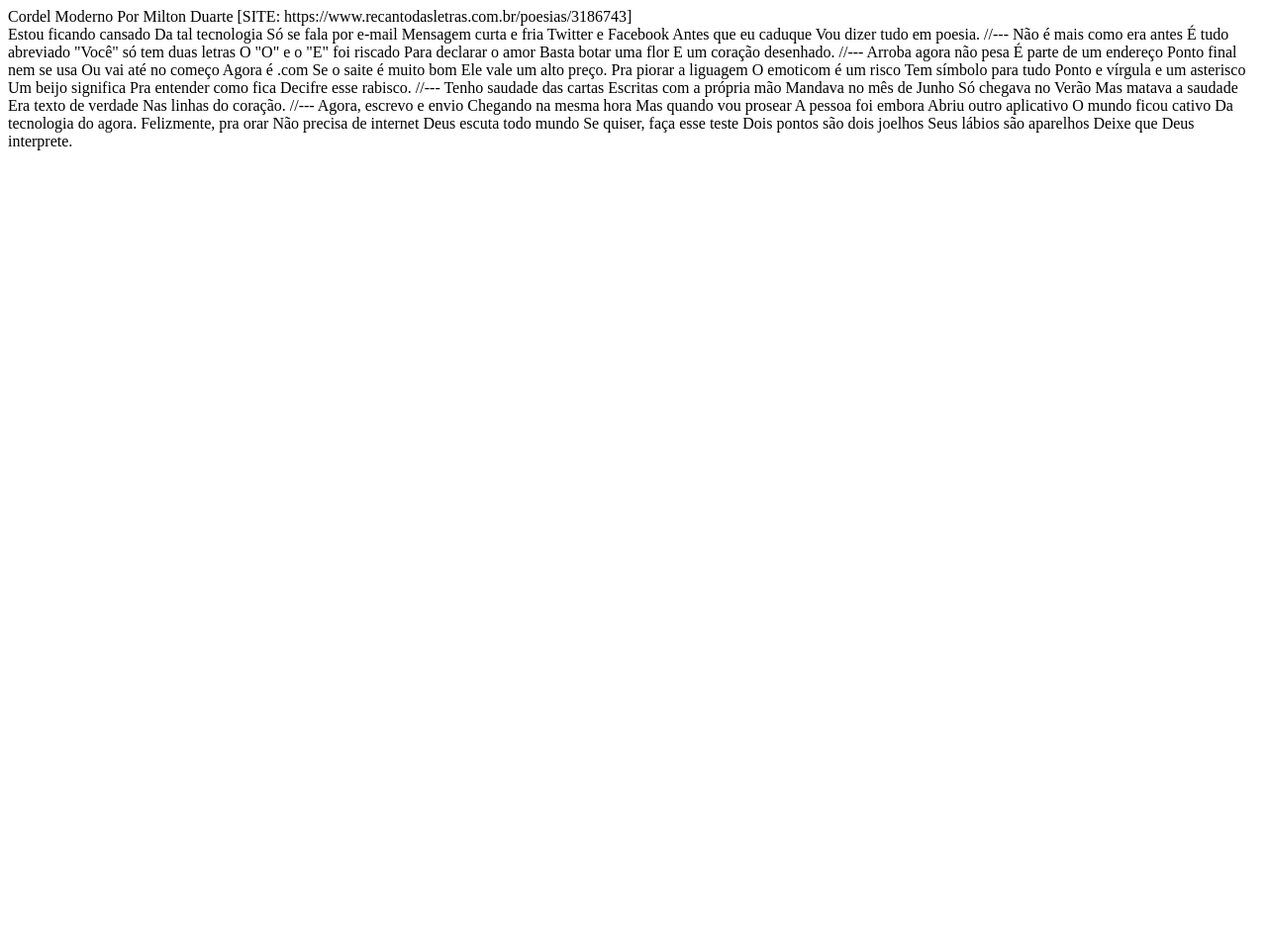
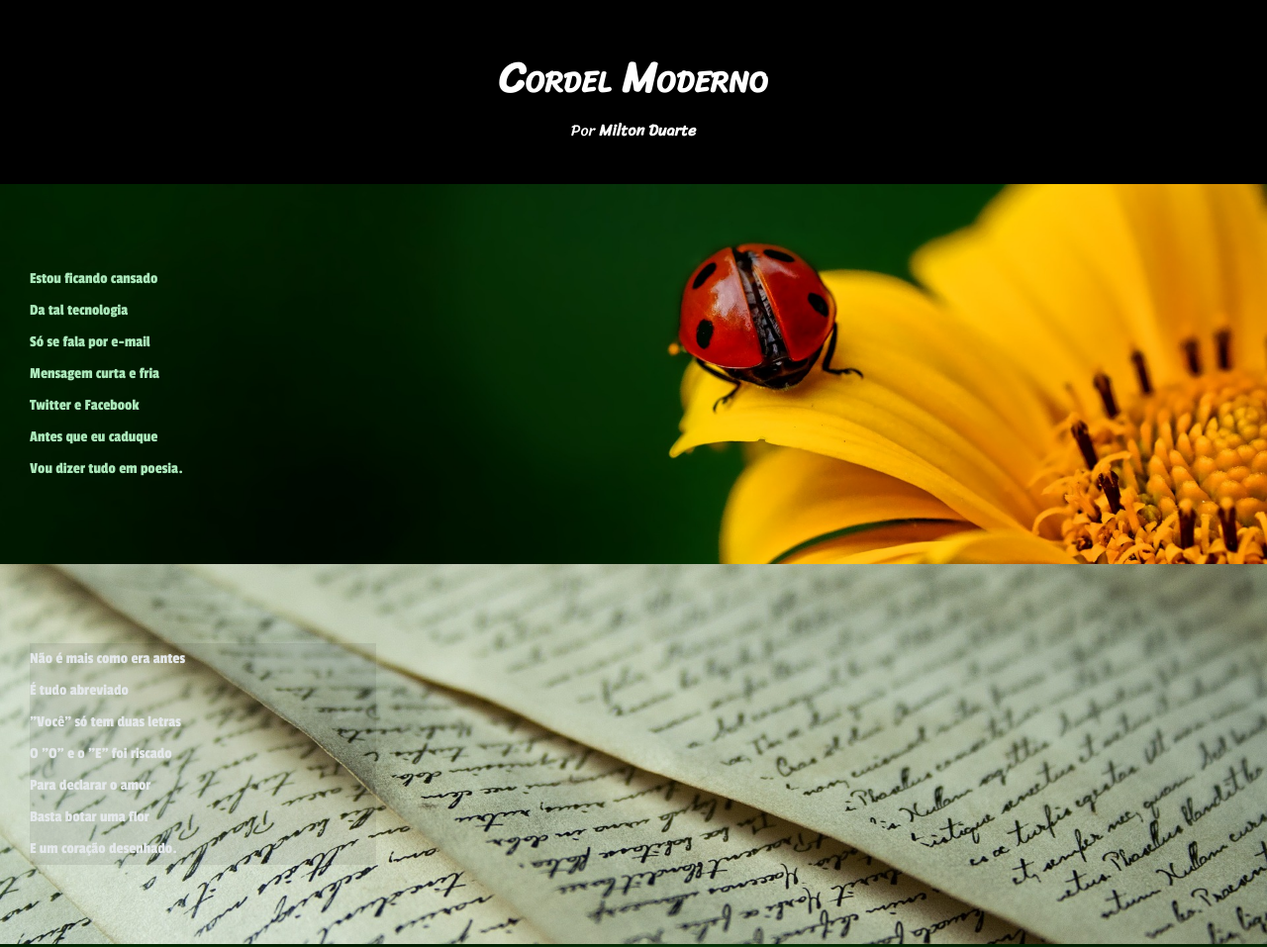
Before and after one commit to RomildoPessoa/HTML-e-CSS, a plain HTML site: page Desafios/Desafio12/cordel.html in a window 1280 px wide. Shown: the top 957 px of the page at 99% size. Before the commit the page ends 800 px from the top, so only its background shows below. Drawn offline with Linux system fonts and the light colour scheme.

Commit message:
atualizei

```diff
--- a/Desafios/Desafio12/cordel.html
+++ b/Desafios/Desafio12/cordel.html
@@ -5,80 +5,102 @@
     <meta name="viewport" content="width=device-width, initial-scale=1.0">
     <title>POrjeto Cordel</title>
     <link rel="shortcut icon" href="imagens/favicon.jpg" type="image/x-icon">
+   <link rel="stylesheet" href="style/style.css">
+
 </head>
 <body>
     <header>
-        Cordel Moderno
-        Por Milton Duarte
-        [SITE: https://www.recantodasletras.com.br/poesias/3186743]
+        <h1>Cordel Moderno</h1>
+        <p>Por <a href="https://www.recantodasletras.com.br/poesias/3186743" target="_blank">Milton Duarte</a></p>
+
     </header>
 
-    Estou ficando cansado
-    Da tal tecnologia
-    Só se fala por e-mail
-    Mensagem curta e fria
-    Twitter e Facebook
-    Antes que eu caduque
-    Vou dizer tudo em poesia.
+    <section class="normal">
+        <p>
+            Estou ficando cansado <br>
+            Da tal tecnologia <br>
+            Só se fala por e-mail <br>
+            Mensagem curta e fria <br>
+            Twitter e Facebook <br>
+            Antes que eu caduque <br>
+            Vou dizer tudo em poesia. <br>
+        </p>
+    </section>
 
-    //---
 
-    Não é mais como era antes
-    É tudo abreviado
-    "Você" só tem duas letras
-    O "O" e o "E" foi riscado
-    Para declarar o amor
-    Basta botar uma flor
-    E um coração desenhado.
+    <section class="imagem">
+        <p>
+            Não é mais como era antes <br>
+            É tudo abreviado <br>
+            "Você" só tem duas letras <br>
+            O "O" e o "E" foi riscado <br>
+            Para declarar o amor <br>
+            Basta botar uma flor <br>
+            E um coração desenhado. <br>
+        </p>
+    </section>
 
-    //---
 
-    Arroba agora não pesa
-    É parte de um endereço
-    Ponto final nem se usa
-    Ou vai até no começo
-    Agora é .com
-    Se o saite é muito bom
-    Ele vale um alto preço.
+    <section class="normal">
+        <p>
+            Arroba agora não pesa <br>
+            É parte de um endereço <br>
+            Ponto final nem se usa <br>
+            Ou vai até no começo <br>
+            Agora é .com <br>
+            Se o saite é muito bom <br>
+            Ele vale um alto preço.<br>
+        </p>
 
-    Pra piorar a liguagem
-    O emoticom é um risco
-    Tem símbolo para tudo
-    Ponto e vírgula e um asterisco
-    Um beijo significa
-    Pra entender como fica
-    Decifre esse rabisco.
+        <p>
+            Pra piorar a liguagem <br>
+            O emoticom é um risco <br>
+            Tem símbolo para tudo <br>
+            Ponto e vírgula e um asterisco <br>
+            Um beijo significa <br>
+            Pra entender como fica <br>
+            Decifre esse rabisco. <br>
+        </p>
+    </section>
 
-    //---
 
-    Tenho saudade das cartas
-    Escritas com a própria mão
-    Mandava no mês de Junho
-    Só chegava no Verão
-    Mas matava a saudade
-    Era texto de verdade
-    Nas linhas do coração.
+    <section class="imagem">
+        <p>
+            Tenho saudade das cartas <br>
+            Escritas com a própria mão <br>
+            Mandava no mês de Junho <br>
+            Só chegava no Verão <br>
+            Mas matava a saudade <br>
+            Era texto de verdade <br>
+            Nas linhas do coração. <br>
+        </p>
+    </section>
 
-    //---
 
-    Agora, escrevo e envio
-    Chegando na mesma hora
-    Mas quando vou prosear
-    A pessoa foi embora
-    Abriu outro aplicativo
-    O mundo ficou cativo
-    Da tecnologia do agora.
+    <section class="normal">
+        <p>
+            Agora, escrevo e envio <br>
+            Chegando na mesma hora <br>
+            Mas quando vou prosear <br>
+            A pessoa foi embora <br>
+            Abriu outro aplicativo <br>
+            O mundo ficou cativo <br>
+            Da tecnologia do agora. <br>
+        </p>
 
-    Felizmente, pra orar
-    Não precisa de internet
-    Deus escuta todo mundo
-    Se quiser, faça esse teste
-    Dois pontos são dois joelhos
-    Seus lábios são aparelhos
-    Deixe que Deus interprete.
+        <p>
+            Felizmente, pra orar <br>
+            Não precisa de internet <br>
+            Deus escuta todo mundo <br>
+            Se quiser, faça esse teste <br>
+            Dois pontos são dois joelhos <br>
+            Seus lábios são aparelhos <br>
+            Deixe que Deus interprete. <br>
+        </p>
+    </section>
     <footer>
         <p>
-
+         Site criado por <a href="https://github.com/gustavoguanabara" target="_blank">Gustavo Guanabara   </a> atualizações de <a href="https://github.com/RomildoPessoa" target="_blank">Romildo Pessoa</a>.
         </p>
     </footer>
     </body>
--- /dev/null
+++ b/Desafios/Desafio12/style/style.css
@@ -0,0 +1,97 @@
+@charset "UTF-8";
+
+@import url('https://fonts.googleapis.com/css2?family=Passion+One:wght@400;700;900&display=swap');
+
+@import url('https://fonts.googleapis.com/css2?family=Passion+One:wght@400;700;900&family=Sriracha&display=swap');
+
+*{
+    margin: 0px;
+    padding: 0px
+}
+
+html, body{
+    max-width: 100%vh;
+    background-color: #ffff;
+}
+
+header{
+    font-family: "Sriracha", cursive;
+    font-weight: 400;
+    font-style: normal;
+    background-color: black;
+    color: white;
+    text-align: center;
+}
+
+header > h1{
+    font-size: 2.7em;
+    padding-top: 40px;
+    font-variant: small-caps;
+}
+
+header p{
+    padding-bottom: 40px;
+
+}
+
+header  a {
+    color: white;
+    text-decoration: none;
+    font-weight: bold;
+}
+
+header a:hover{
+     text-decoration: underline;
+     color: darkgray;
+}
+section{
+    font-family: "Passion One", sans-serif;
+    font-weight: 400;
+    font-style: normal;
+    padding: 10vh 0px 10vh 30px;
+    line-height: 2em;
+}
+
+section.normal{
+    background-image:url(../imagens/background001.jpg);
+    background-position: center center;
+    background-repeat: no-repeat;
+    background-size: cover;
+    background-attachment: fixed;
+    color:#aae7b9;
+
+}
+section.imagem{
+
+background-color:#000000b9 ;
+background-image:url(../imagens/background002.jpg);
+    background-position: center center;
+    background-repeat: no-repeat;
+    background-size: cover;
+    background-attachment: fixed;
+    color: #e4e8ea;
+}
+section.imagem > p{
+    background-color: rgba(0, 0, 0, 0.081);
+    width: 350px;
+}
+
+
+footer {
+    font-family: "Sriracha", cursive;
+    background-color: black;
+    color: white;
+    text-align: center;
+    padding: 30px;
+
+}
+footer  a{
+    color: white;
+    text-decoration: none;
+    font-weight: bold;
+
+}
+footer a:hover{
+    text-decoration: underline;
+    color: darkgray;
+}
```
